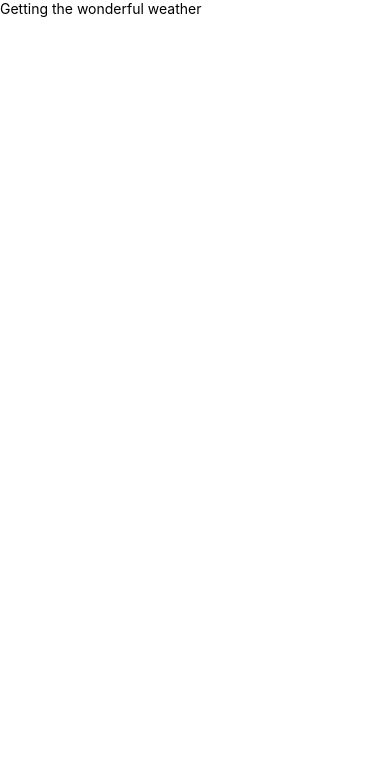
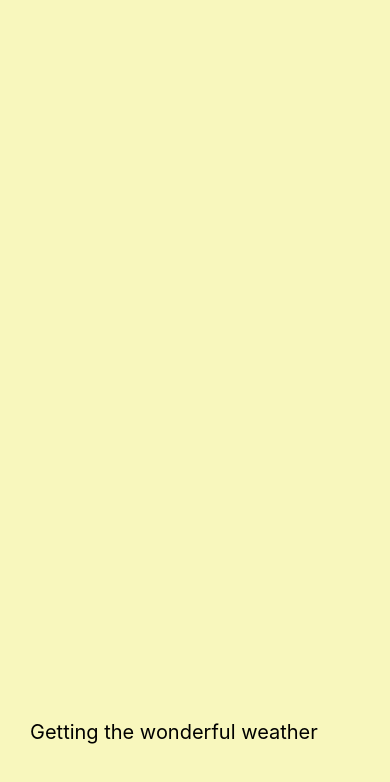
Before and after one commit to chohyeryung/Weather-App, a React Native app: screen / in a window 390 px wide. Shown: the top 782 px of the page. Built offline with nearby package versions, Linux system fonts and the light colour scheme.

Commit message:
Change text style

```diff
--- a/Loading.js
+++ b/Loading.js
@@ -3,12 +3,19 @@ import {StyleSheet, Text, View} from "react-native";
 
 export default function Loading(){
     return <View style={styles.container}>
-        <Text>Getting the wonderful weather</Text>
+        <Text style={styles.text}>Getting the wonderful weather</Text>
     </View>
 }
 
 const styles = StyleSheet.create({
     container:{
         flex:1,
+        backgroundColor:"#f8f7bd",
+        justifyContent : "flex-end",
+        paddingHorizontal:30,
+        paddingVertical:100,
+    },
+    text:{
+        fontSize:20,
     }
 });
```
Also changed, not shown: App.js (line endings or trailing spaces).
